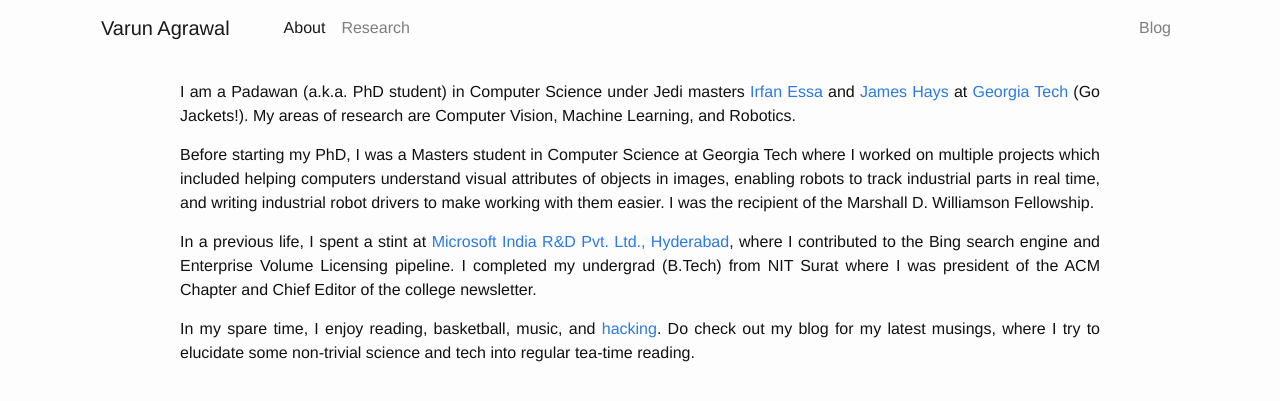
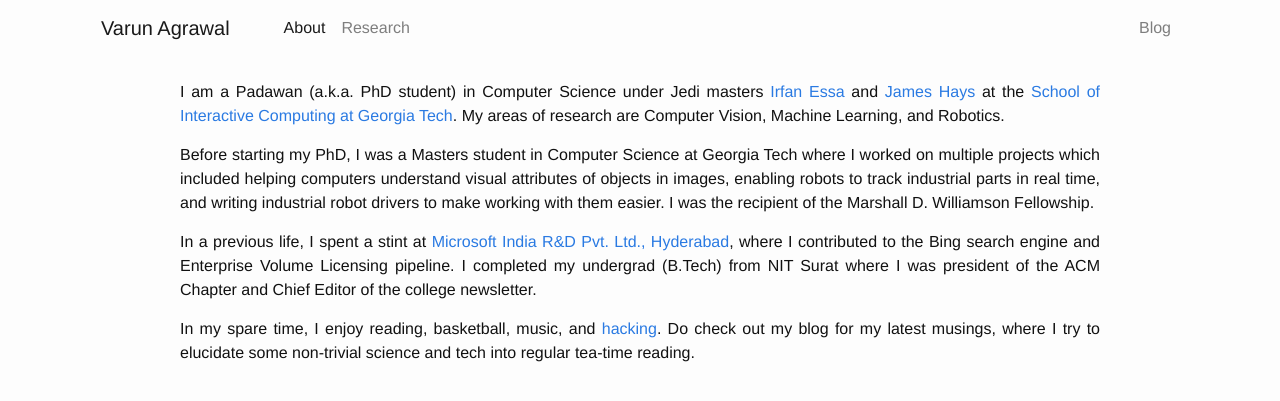
Before and after one commit to varunagrawal/varunagrawal.github.io, a Jekyll site: the page built from about.html, in a window 1280 px wide. Shown: the top 401 px of the page. Built offline with Jekyll 4.4.1, drawn with Linux system fonts in a browser that asks for light colours; nearby versions of some CDN libraries.

Commit message:
minor about update

```diff
--- a/about.html
+++ b/about.html
@@ -10,7 +10,7 @@ permalink: /about/
 
         <div style="text-align:justify;">
             <p class="">
-                I am a Padawan (a.k.a. PhD student) in Computer Science under Jedi masters <a href="http://prof.irfanessa.com/" target="_blank">Irfan Essa</a> and <a href="http://www.cc.gatech.edu/~hays/" target="_blank">James Hays</a> at <a href="http://www.ic.gatech.edu/">Georgia Tech</a> (Go Jackets!).
+                I am a Padawan (a.k.a. PhD student) in Computer Science under Jedi masters <a href="http://prof.irfanessa.com/" target="_blank">Irfan Essa</a> and <a href="http://www.cc.gatech.edu/~hays/" target="_blank">James Hays</a> at the <a href="http://www.ic.gatech.edu/">School of Interactive Computing at Georgia Tech</a>.
 
                 My areas of research are Computer Vision, Machine Learning, and Robotics.
             </p>
```
